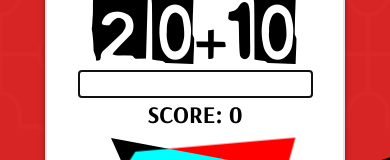
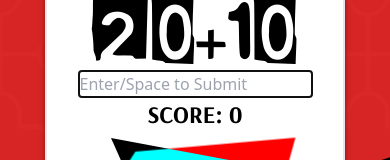
Before and after one commit to guv-slime/mathtoofast, a React (Vite) app: page / in a window 390 px wide. Both pictures are taken after a click on the button "Start". Shown: the part 222-382 px from the top of the page. Built offline with nearby package versions, Linux system fonts and the light colour scheme.

Commit message:
Mobile Keyboard Fix Attempt 1 - added pattern and inputMode: numeric to the input (should keep the numpad open) - added directions for pressing enter or space to submit answers

```diff
--- a/src/components/Quiz.jsx
+++ b/src/components/Quiz.jsx
@@ -183,6 +183,9 @@ function Quiz() {
               value={submission}
               onChange={(e) => setSubmission(e.target.value)}
               onKeyDown={handleKeyDown}
+              pattern="[0-9]*"
+              inputMode="numeric"
+              placeholder="Enter/Space to Submit"
             />
             <div className="font-arsenal uppercase text-center">
               <p className="text-2xl">Score: {score}</p>
```
